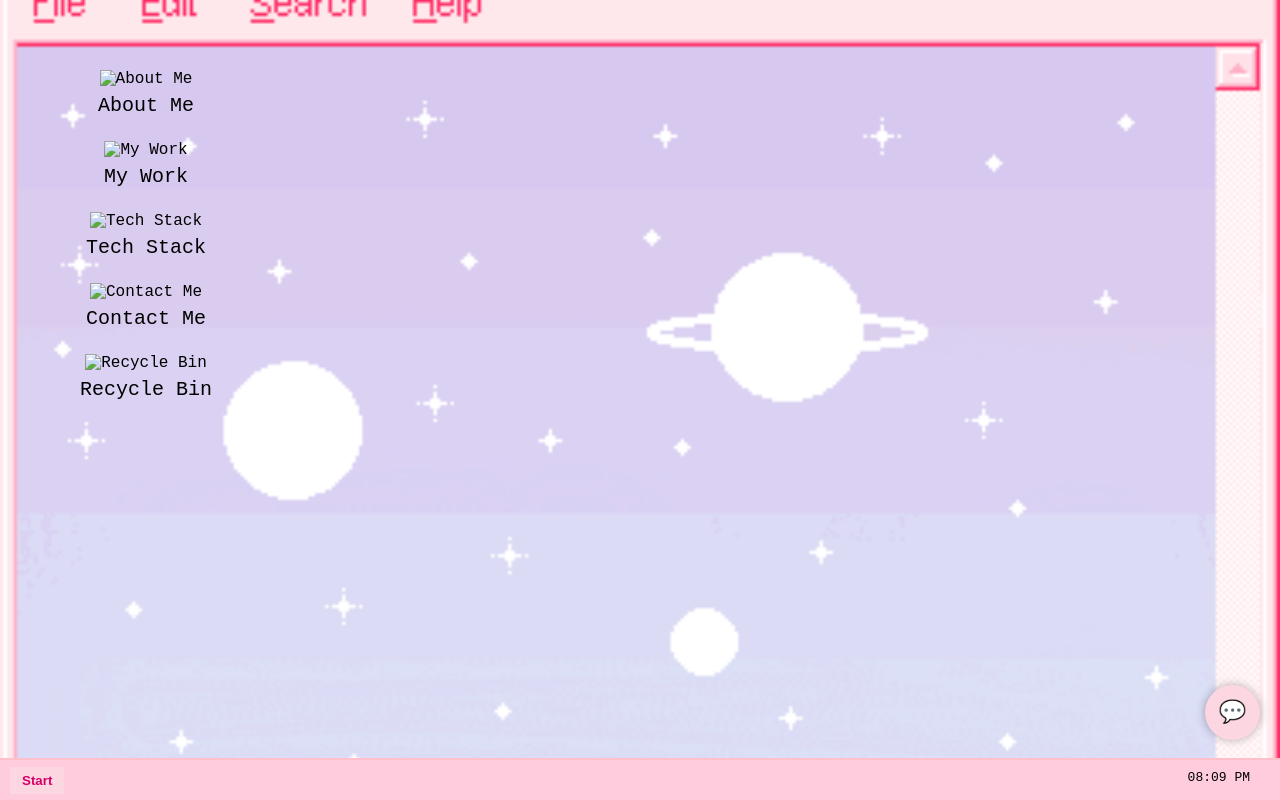
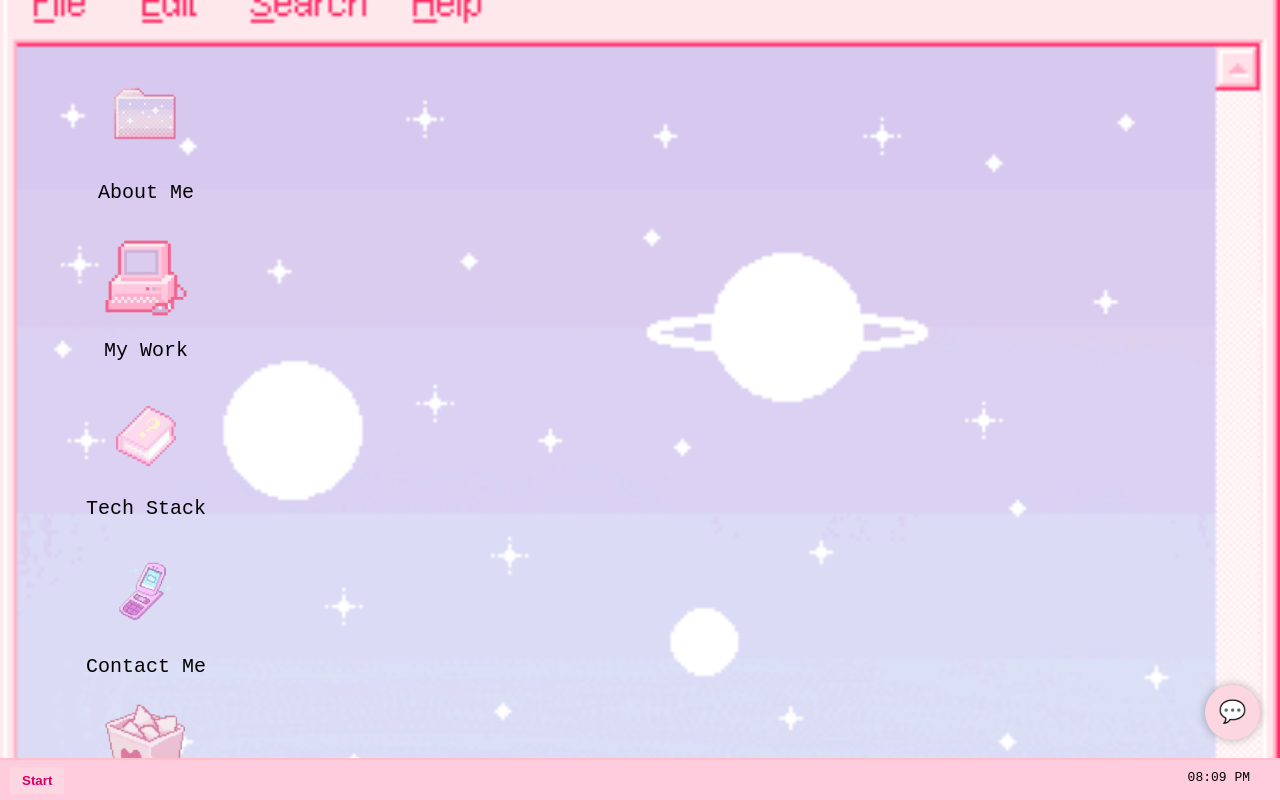
Before and after one commit to archi243/desktop-portfolio, a plain HTML site: page index.html in a window 1280 px wide. Drawn offline with nearby package versions, Linux system fonts and the light colour scheme.

Commit message:
index.html

```diff
--- a/index.html
+++ b/index.html
@@ -29,27 +29,27 @@
     <!-- Desktop Icons -->
     <div class="desktop-icons">
       <div class="folder" onclick="openFolder('About Me')">
-        <img src="images/aboutme.png" class="folder-img" alt="About Me" />
+        <img src="aboutme.png" class="folder-img" alt="About Me" />
         <p>About Me</p>
       </div>
 
       <div class="folder" onclick="openFolder('My Work')">
-        <img src="images/mywork.png" class="folder-img" alt="My Work" />
+        <img src="mywork.png" class="folder-img" alt="My Work" />
         <p>My Work</p>
       </div>
 
       <div class="folder" onclick="openFolder('Tech Stack')">
-        <img src="images/techstack.png" class="folder-img" alt="Tech Stack" />
+        <img src="techstack.png" class="folder-img" alt="Tech Stack" />
         <p>Tech Stack</p>
       </div>
 
       <div class="folder" onclick="openFolder('Contact Me')">
-        <img src="images/contactme.png" class="folder-img" alt="Contact Me" />
+        <img src="contactme.png" class="folder-img" alt="Contact Me" />
         <p>Contact Me</p>
       </div>
 
       <div class="folder" onclick="openFolder('Recycle Bin')">
-        <img src="images/recyclebin.png" class="folder-img" alt="Recycle Bin" />
+        <img src="recyclebin.png" class="folder-img" alt="Recycle Bin" />
         <p>Recycle Bin</p>
       </div>
     </div>
```
